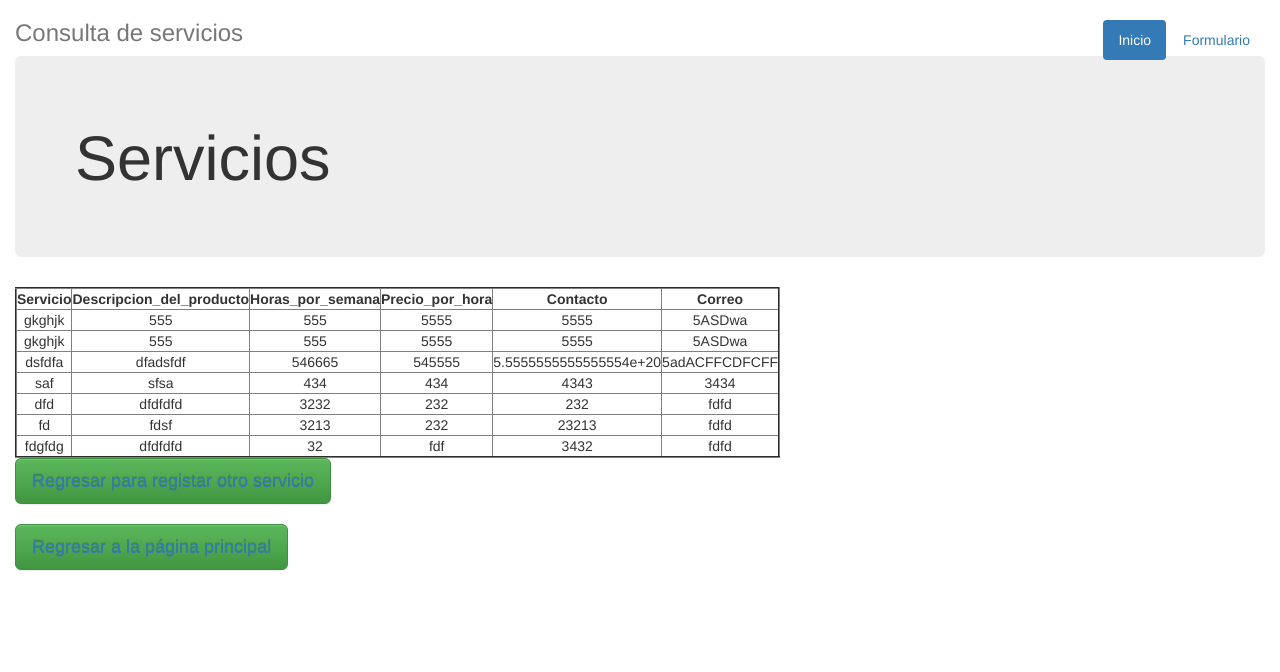
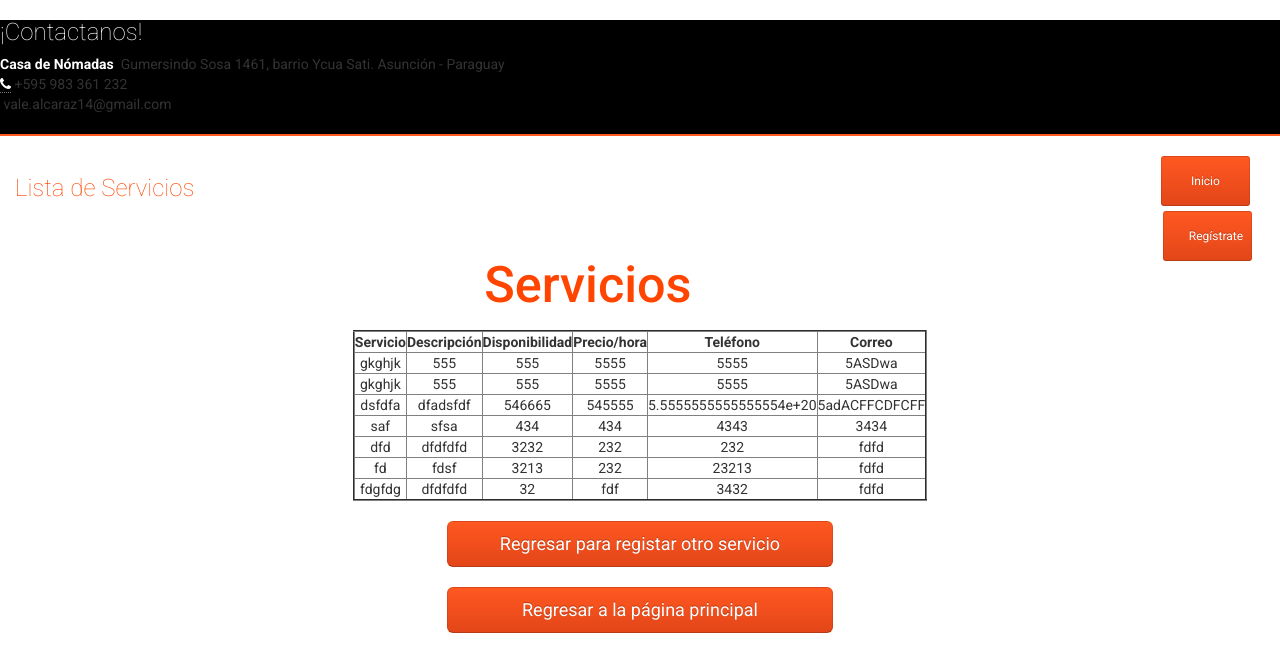
Before and after one commit to valeealcaraz/Hackathon, a Flask app: page /list in a window 1280 px wide. Shown: the top 672 px of the page. Run offline with Flask 2, Linux system fonts and the light colour scheme; data comes from the database, SQL or seed files in the repository; both versions use the stored data as it was after the commit; some libraries are stand-ins or nearby versions.

Commit message:
dfasfdsfdfff

```diff
--- a/templates/index.html
+++ b/templates/index.html
@@ -108,9 +108,7 @@
                     title="Lavender">Lavanda</a>
                 </div>
               </div>
-              <p>
-                <small>Esta configuración no es fija.</small>
-              </p>
+
             </div>
           </div>
         </div>
@@ -233,7 +231,7 @@
                   <div>
                     <form action = "{{ url_for('consulta_servicio') }}" method = "POST">
                       <input type="name" name="inputName" id="inputName" class="form-control" placeholder="Servicio" required autofocus>
-                      <input type = "submit" value = "Consultar" class="btn btn-lg btn-primary btn-block"/><br>
+                      <input type = "submit" value = "Consultar" class="btn btn-lg btn-primary btn-block"type="submit"/><br>
                     </form>
             </div>
             <div>
--- a/templates/list.html
+++ b/templates/list.html
@@ -1,41 +1,116 @@
-<!doctype html>
-<html>
+<!DOCTYPE html>
+<html lang="en">
+
 <head>
- <title>Venta hobbies</title>
-   <!-- Latest compiled and minified CSS -->
-<link rel="stylesheet" href="https://maxcdn.bootstrapcdn.com/bootstrap/3.3.7/css/bootstrap.min.css" integrity="sha384-BVYiiSIFeK1dGmJRAkycuHAHRg32OmUcww7on3RYdg4Va+PmSTsz/K68vbdEjh4u" crossorigin="anonymous">
+  <meta charset="utf-8">
+  <title>Venta de Hobbies</title>
+  <meta content="width=device-width, initial-scale=1.0" name="viewport">
+  <meta content="" name="keywords">
+  <meta content="" name="description">
 
-<!-- Optional theme -->
-<link rel="stylesheet" href="https://maxcdn.bootstrapcdn.com/bootstrap/3.3.7/css/bootstrap-theme.min.css" integrity="sha384-rHyoN1iRsVXV4nD0JutlnGaslCJuC7uwjduW9SVrLvRYooPp2bWYgmgJQIXwl/Sp" crossorigin="anonymous">
+  <!-- Facebook Opengraph integration: https://developers.facebook.com/docs/sharing/opengraph -->
+  <meta property="og:title" content="">
+  <meta property="og:image" content="">
+  <meta property="og:url" content="">
+  <meta property="og:site_name" content="">
+  <meta property="og:description" content="">
 
-<!-- Latest compiled and minified JavaScript -->
-<script src="https://maxcdn.bootstrapcdn.com/bootstrap/3.3.7/js/bootstrap.min.js" integrity="sha384-Tc5IQib027qvyjSMfHjOMaLkfuWVxZxUPnCJA7l2mCWNIpG9mGCD8wGNIcPD7Txa" crossorigin="anonymous"></script>
+  <!-- Twitter Cards integration: https://dev.twitter.com/cards/  -->
+  <meta name="twitter:card" content="summary">
+  <meta name="twitter:site" content="">
+  <meta name="twitter:title" content="">
+  <meta name="twitter:description" content="">
+  <meta name="twitter:image" content="">
 
+  <!-- Fav and touch icons -->
+  <link rel="shortcut icon" href="img/icons/favicon.png">
+  <link rel="apple-touch-icon-precomposed" sizes="114x114" href="img/icons/114x114.png">
+  <link rel="apple-touch-icon-precomposed" sizes="72x72" href="img/icons/72x72.png">
+  <link rel="apple-touch-icon-precomposed" href="img/icons/default.png">
+
+  <!-- Google Fonts -->
+  <link href="https://fonts.googleapis.com/css?family=Roboto:400,100,300,500,700,900" rel="stylesheet">
+
+  <!-- Bootstrap CSS File -->
+  <link href="lib/bootstrap/css/bootstrap.min.css" rel="stylesheet">
+
+  <!-- Libraries CSS Files -->
+  <link href="{{url_for('static',filename='lib/font-awesome/css/font-awesome.min.css')}}" rel="stylesheet">
+  <link href="{{url_for('static',filename='lib/owlcarousel/owl.carousel.min.css')}}" rel="stylesheet">
+  <link href="{{url_for('static',filename='lib/owlcarousel/owl.theme.min.css')}}" rel="stylesheet">
+  <link href="{{url_for('static',filename='lib/owlcarousel/owl.transitions.min.css')}}" rel="stylesheet">
+
+  <!-- Main Stylesheet File -->
+  <link href="{{url_for('static',filename='css/style.css')}}" rel="stylesheet">
+
+  <!--Your custom colour override - predefined colours are: colour-blue.css, colour-green.css, colour-lavander.css, orange is default-->
+  <link href="#" id="colour-scheme" rel="stylesheet">
+
+  <!-- =======================================================
+    Theme Name: Flexor
+    Theme URL: https://bootstrapmade.com/flexor-free-multipurpose-bootstrap-template/
+    Author: BootstrapMade.com
+    Author URL: https://bootstrapmade.com
+  ======================================================= -->
 </head>
-   <body>
+<body class="page-index has-hero">
+  <!--Change the background class to alter background image, options are: benches, boots, buildings, city, metro -->
+  <div id="background-wrapper" class=" " data-stellar-background-ratio="0.1">
+
+    <!-- ======== @Region: #navigation ======== -->
+    <div id="navigation" class="wrapper">
+
+              <!--@todo: replace with company contact details-->
+              <h3 style="color:white">
+                ¡Contactanos!
+                </h3>
+              <address>
+                  <strong style="color:white">Casa de Nómadas</strong>
+                  <abbr title="Address"><i class="fa fa-pushpin"style="color:white"></i></i></abbr>
+                  Gumersindo Sosa 1461, barrio Ycua Sati. Asunción - Paraguay
+                  <br>
+                  <abbr title="Phone"><i class="fa fa-phone"style="color:white"></i></i></abbr>
+                  +595 983 361 232
+                  <br>
+                  <abbr title="Email"><i class="fa fa-envelope-alt"style="color:white"></i></i></abbr>
+                  vale.alcaraz14@gmail.com
+                </address>
+            </div>
+
+
+            </div>
+          </div>
+        </div>
+      </div>
+
          <div class="container-fluid">
                <div class="header">
                  <nav>
-                   <ul class="nav nav-pills pull-right">
-                     <li role="presentation" class="active"><a href="/">Inicio</a></li>
-                     <li role="presentation"><a href="/formulario">Formulario</a></li>
-
+                   <ul class="nav nav-pills pull-right col-sm-1">
+                     <li role="presentation" class="btn btn-sm btn-primary btn-block col-sm-2"><a href="/">Inicio</a></li>
+                     <li role="presentation"class="btn btn-sm btn-primary btn-block col-sm-2"><a href="/formulario">Regístrate</a></li>
+                <center>
                    </ul>
                  </nav>
-                 <h3 class="text-muted">Consulta de servicios</h3>
+                 <h3 class="colour orange active"style="color:orangered"> Lista de Servicios</h3>
                </div>
+               </center>
 
-               <div class="jumbotron" >
-                     <h1>Servicios</h1>
+               <center>
+               <div  class="colour orange active">
+                     <h1 style="color:orangered; font-weight: 500">Servicios</h1>
                      <p class="lead"></p>
-               </div>
+
+                </div>
+               </center>
+      <center>
       <table border = 2>
          <thead>
             <td align="center"><strong>Servicio</strong></td>
-            <td align="center"> <strong>Descripcion_del_producto</strong></td>
-            <td align="center"><strong>Horas_por_semana</strong></td>
-            <td align="center"><strong>Precio_por_hora</strong></td>
-            <td align="center"><strong>Contacto</strong></td>
+            <td align="center"> <strong>Descripción</strong></td>
+            <td align="center"><strong>Disponibilidad</strong></td>
+            <td align="center"><strong>Precio/hora</strong></td>
+            <td align="center"><strong>Teléfono</strong></td>
             <td align="center"><strong>Correo </strong></td>
          </thead>
 
@@ -50,16 +125,22 @@
             </tr>
          {% endfor %}
       </table>
-      <button class="btn btn-lg btn-success">
 
-         <a href = "/formulario">Regresar para registar otro servicio</a>
+        </center>
+        <div class="col-sm-4 col-sm-offset-4"><br>
+
+      <button class="btn btn-lg btn-primary btn-block" type="submit">
+
+         <a href = "/formulario" style="color:white;">Regresar para registar otro servicio</a>
 
       </button>
-       <br>
-       <br>
-      <button class="btn btn-lg btn-success">
-            <a href = "/">Regresar a la página principal</a>
-      </button>
+      <br>
+
+     <button class="btn btn-lg btn-primary btn-block">
+           <a href = "/" style="color:white;">Regresar a la página principal</a><br>
+     </button>
+      </div>
+
 
    </body>
 </html>
```
Also changed, not shown: templates/copiagabla.py (added, +23 -0 lines), base_datos3.db, static/img/backgrounds/buildings.png (deleted).
